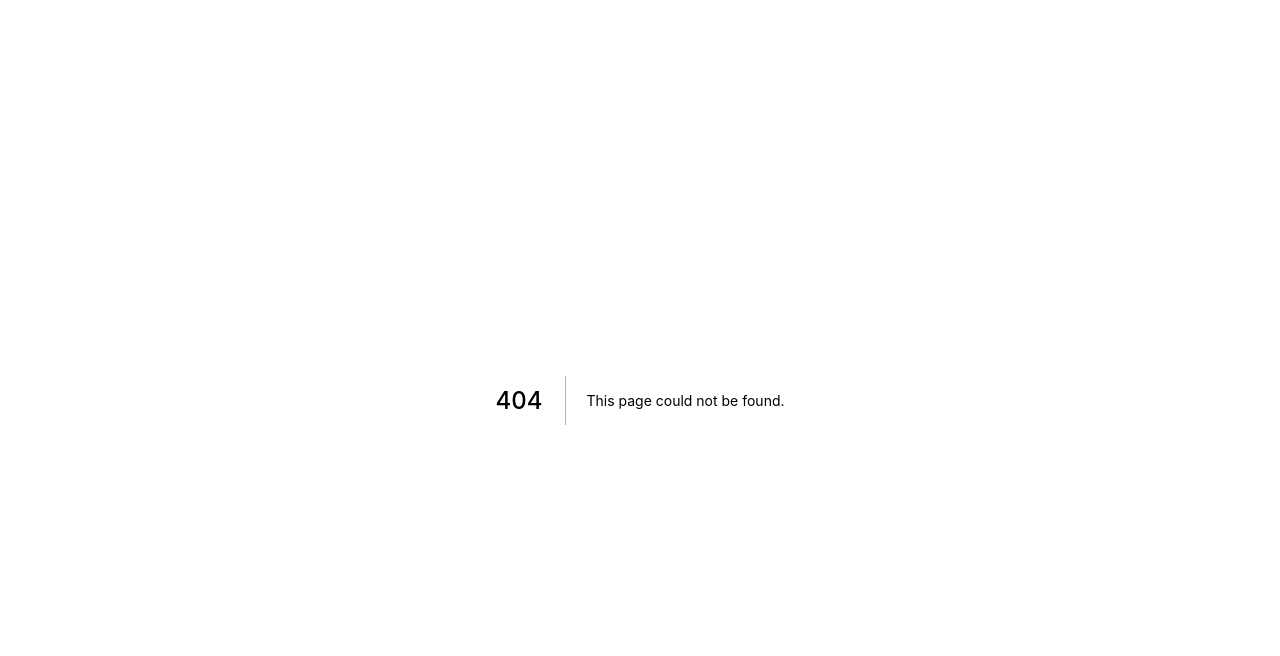
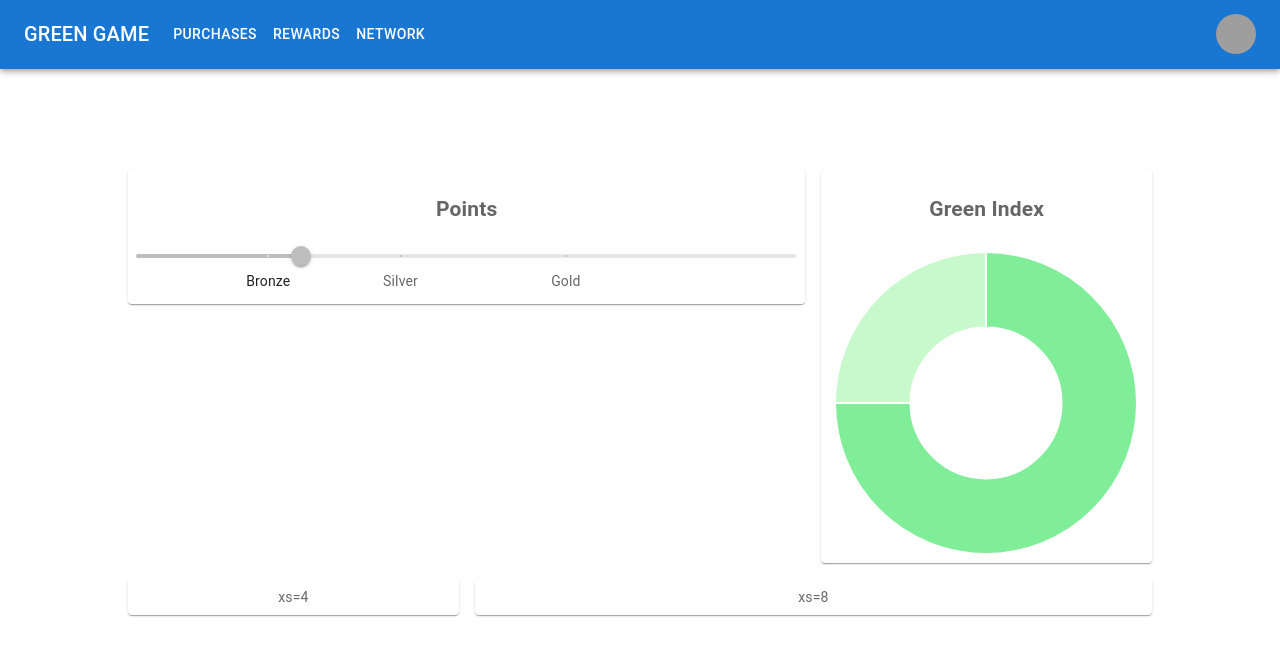
Before and after one commit to Lexicon-Digital/hackathon-green-game-fe, a Next.js app: page /dashboard in a window 1280 px wide. Before the commit this address had no page. Shown: the top 656 px of the page. Built offline with nearby package versions, Linux system fonts and the light colour scheme; grey boxes are pictures that could not be loaded.

Commit message:
Doughnut and points bar

```diff
--- /dev/null
+++ b/components/Doughnut/index.js
@@ -0,0 +1,25 @@
+import React from "react";
+import { Doughnut } from "react-chartjs-2";
+
+import { Chart as ChartJS, ArcElement, Tooltip, Legend } from "chart.js";
+ChartJS.register(ArcElement, Tooltip, Legend);
+
+const data = {
+  labels: [],
+  datasets: [
+    {
+      data: [75, 25],
+      backgroundColor: ["#80ED99", "#C7F9CC"],
+      hoverBackgroundColor: ["#57CC99", "#C7F9CC"],
+    },
+  ],
+};
+
+export default function DoughnutChart() {
+  return (
+    <div>
+      <h2>Green Index</h2>
+      <Doughnut data={data} width={400} height={400} />
+    </div>
+  );
+}
--- /dev/null
+++ b/components/Points/index.js
@@ -0,0 +1,10 @@
+import Progress from "../Progress";
+
+export default function Points() {
+  return (
+    <div>
+      <h2>Points</h2>
+      <Progress />
+    </div>
+  );
+}
--- /dev/null
+++ b/components/Progress/index.js
@@ -0,0 +1,29 @@
+import * as React from "react";
+import Slider from "@mui/material/Slider";
+
+export default function Progress() {
+  const marks = [
+    {
+      value: 30,
+      label: "Bronze",
+    },
+    {
+      value: 50,
+      label: "Silver",
+    },
+    {
+      value: 75,
+      label: "Gold",
+    },
+  ];
+  return (
+    <Slider
+      defaultValue={35}
+      step={10}
+      marks={marks}
+      min={10}
+      max={110}
+      disabled
+    />
+  );
+}
--- a/components/ResponsiveAppBar/index.js
+++ b/components/ResponsiveAppBar/index.js
@@ -12,7 +12,7 @@ import Button from "@mui/material/Button";
 import Tooltip from "@mui/material/Tooltip";
 import MenuItem from "@mui/material/MenuItem";
 
-const pages = ["Products", "Pricing", "Blog"];
+const pages = ["Purchases", "Rewards", "Network"];
 const settings = ["Profile", "Account", "Dashboard", "Logout"];
 export default function ResponsiveAppBar() {
   const [anchorElNav, setAnchorElNav] = React.useState(null);
--- a/package.json
+++ b/package.json
@@ -10,8 +10,10 @@
   "dependencies": {
     "@mui/icons-material": "^5.2.5",
     "@mui/material": "^5.2.5",
+    "chart.js": "^3.6.2",
     "next": "12.0.7",
     "react": "17.0.2",
+    "react-chartjs-2": "^4.0.0",
     "react-dom": "17.0.2"
   },
   "devDependencies": {
--- /dev/null
+++ b/pages/dashboard.js
@@ -0,0 +1,43 @@
+import ResponsiveAppBar from "../components/ResponsiveAppBar";
+import { styled } from "@mui/material/styles";
+import Box from "@mui/material/Box";
+import Paper from "@mui/material/Paper";
+import Grid from "@mui/material/Grid";
+import Container from "@mui/material/Container";
+import DoughnutChart from "../components/Doughnut";
+import Points from "../components/Points";
+
+export default function Dashboard() {
+  const Item = styled(Paper)(({ theme }) => ({
+    ...theme.typography.body2,
+    padding: theme.spacing(1),
+    textAlign: "center",
+    color: theme.palette.text.secondary,
+  }));
+
+  return (
+    <>
+      <ResponsiveAppBar />
+      <Box sx={{ width: "80%", marginLeft: "10%", marginTop: "100px" }}>
+        <Grid container spacing={2}>
+          <Grid item xs={8}>
+            <Item>
+              <Points />
+            </Item>
+          </Grid>
+          <Grid item xs={4}>
+            <Item>
+              <DoughnutChart />
+            </Item>
+          </Grid>
+          <Grid item xs={4}>
+            <Item>xs=4</Item>
+          </Grid>
+          <Grid item xs={8}>
+            <Item>xs=8</Item>
+          </Grid>
+        </Grid>
+      </Box>
+    </>
+  );
+}
```
Also changed, not shown: 2 other files (tests, documents, lock files or other folders).
